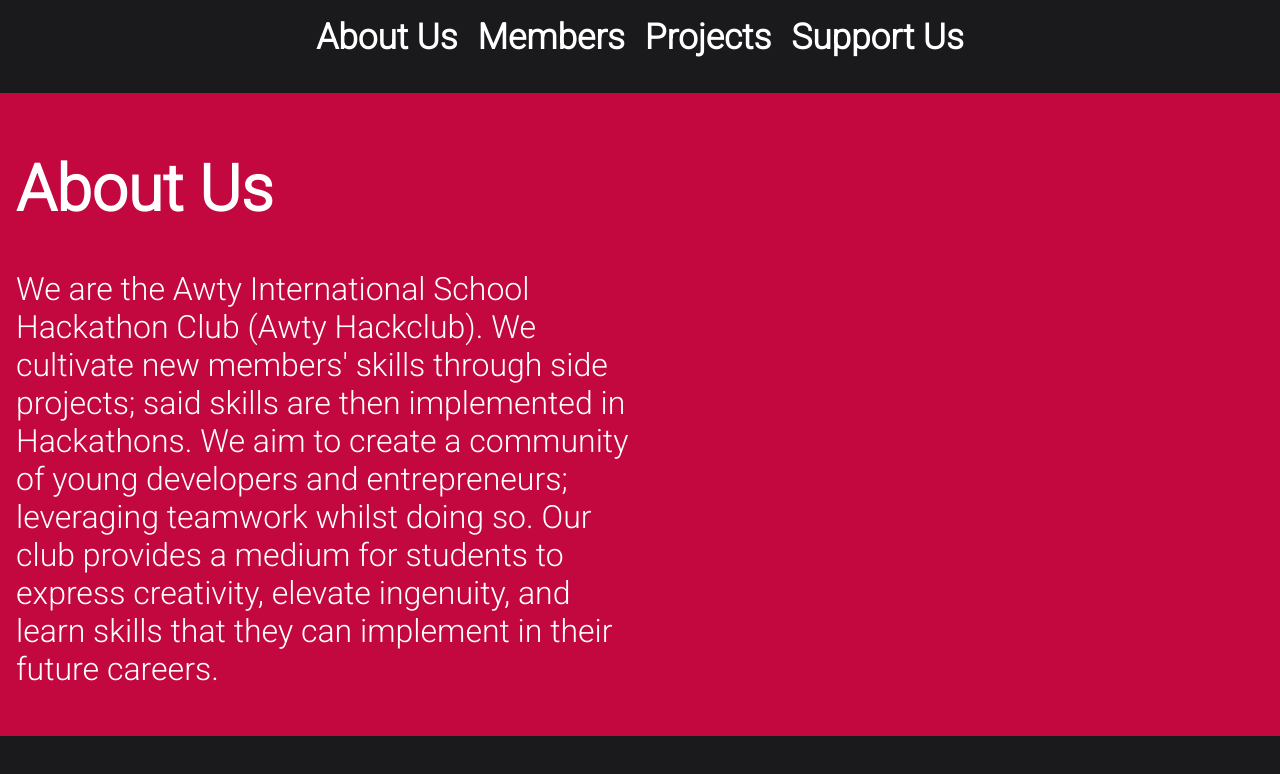
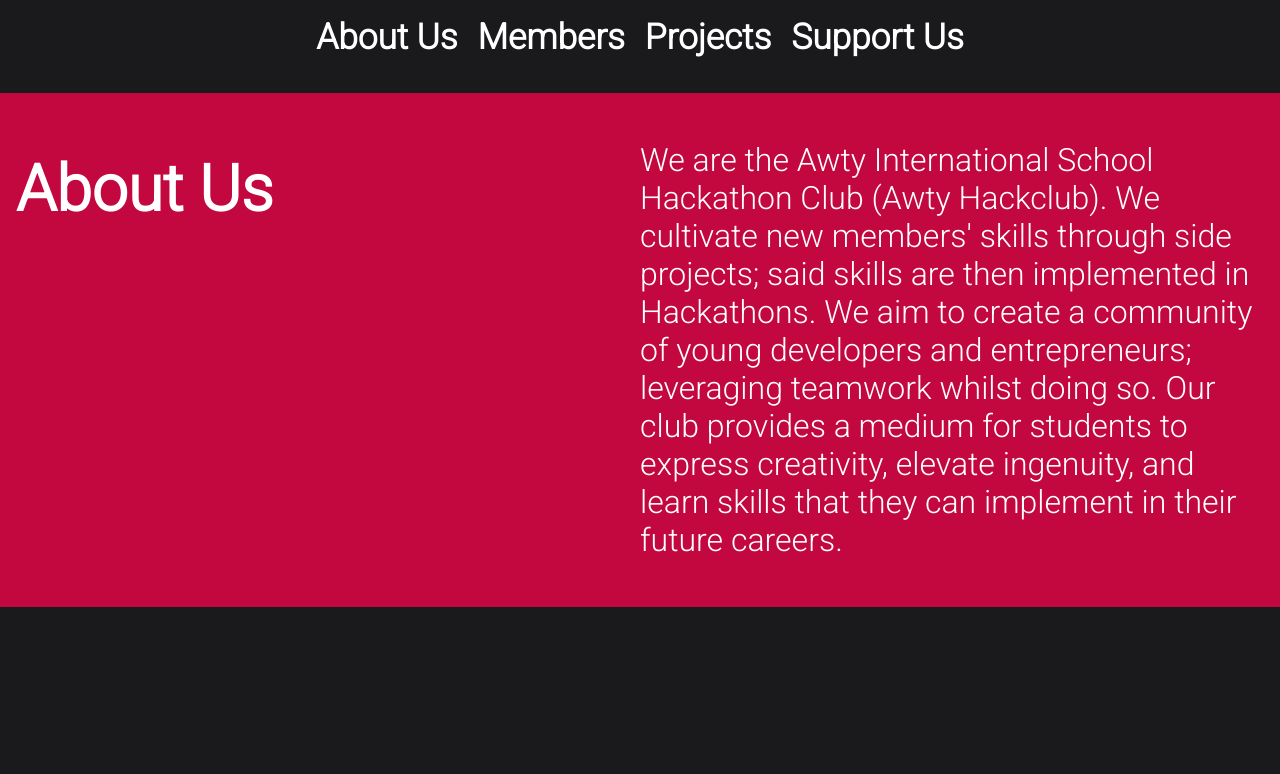
Before and after one commit to Awty-Hackclub/Portfolio, a React (Create React App) app in the folder app/: page / in a window 1280 px wide. Shown: the top 774 px of the page. Built offline with nearby package versions, Linux system fonts and the light colour scheme.

Commit message:
fixed this shit for you Tarek

```diff
--- a/app/src/App.css
+++ b/app/src/App.css
@@ -31,8 +31,9 @@
 }
 
 .about_us {
+    display: flex;
     background-color: #c3073F;
-    justify-content: left;
+    justify-content: space-between;
     font-size: 2rem;
     padding: 1rem;
     color: #ffffff;
```
